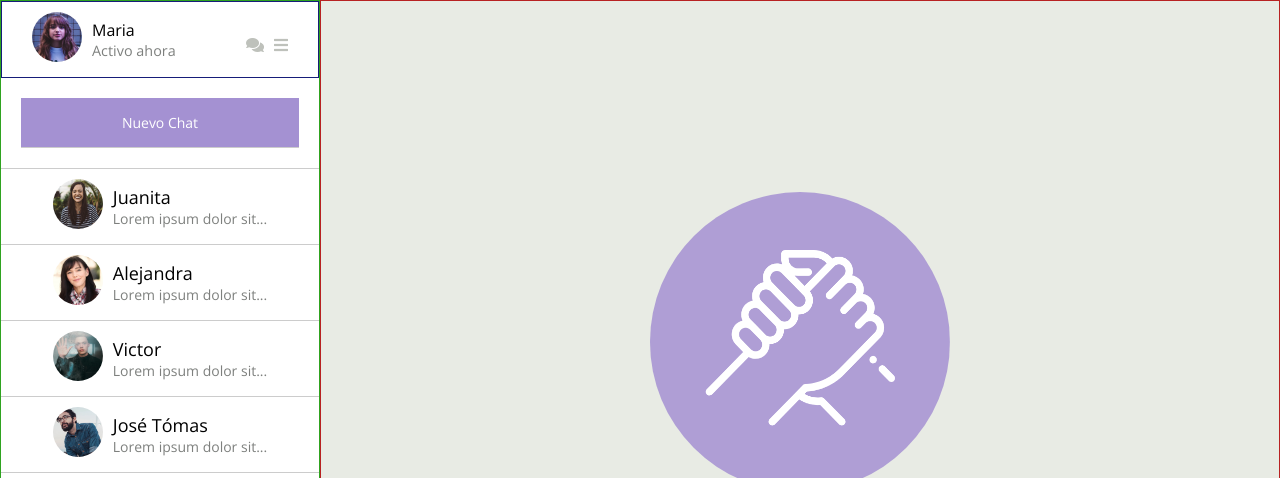
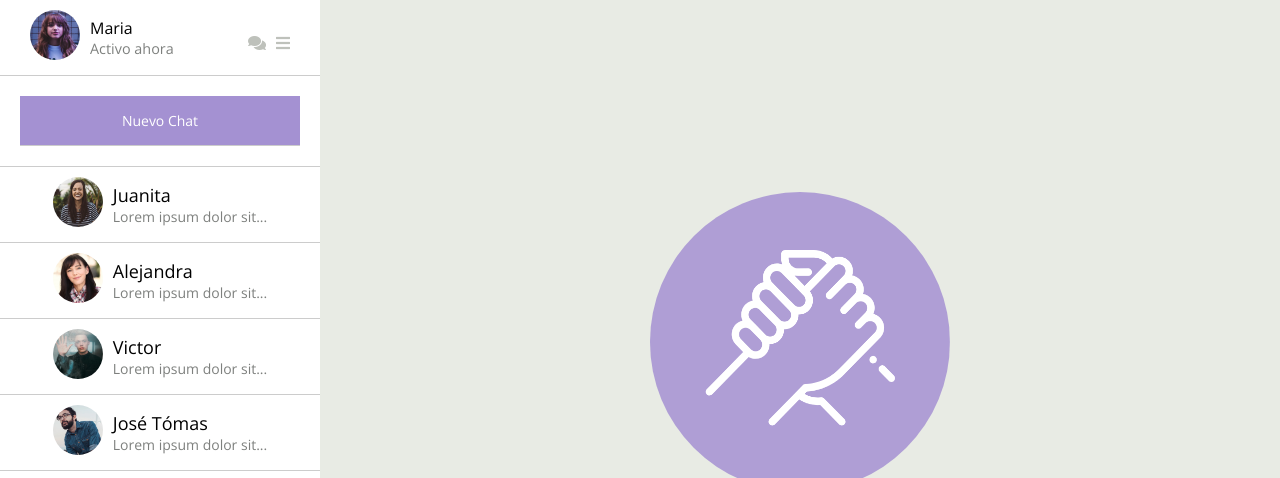
Before and after one commit to darkderes/desafio_latam7, a plain HTML site: page index.html in a window 1280 px wide. Shown: the top 478 px of the page. Drawn offline with nearby package versions, Linux system fonts and the light colour scheme.

Commit message:
se quitan los bordes para la entrega final

```diff
--- a/assets/css/style.css
+++ b/assets/css/style.css
@@ -10,7 +10,7 @@ body {
      font-family: 'Open Sans', sans-serif;
 }
 
-h1, h3, h4, h5, h6 {
+h1 {
     font-family: 'Roboto', sans-serif;
 
 }
@@ -34,7 +34,6 @@ h1
     height: 100vh;
     background-color: #FFF;
     overflow-y: auto;
-    border: 1px solid #2fa320;
 }
 
 .contactos ul {
@@ -49,8 +48,6 @@ h1
     justify-content: center;
     align-items: center;
     height: 100vh;
-    border: 1px solid #b82222;
-    /* overflow: hidden; */
 }
 
 .img {
@@ -93,7 +90,6 @@ h1
     justify-content: space-between;
     padding: 10px 30px;
     border-bottom: 1px solid #ccc;
-    border: 1px solid #161d79;
 }
 
 .avatar img {
```
